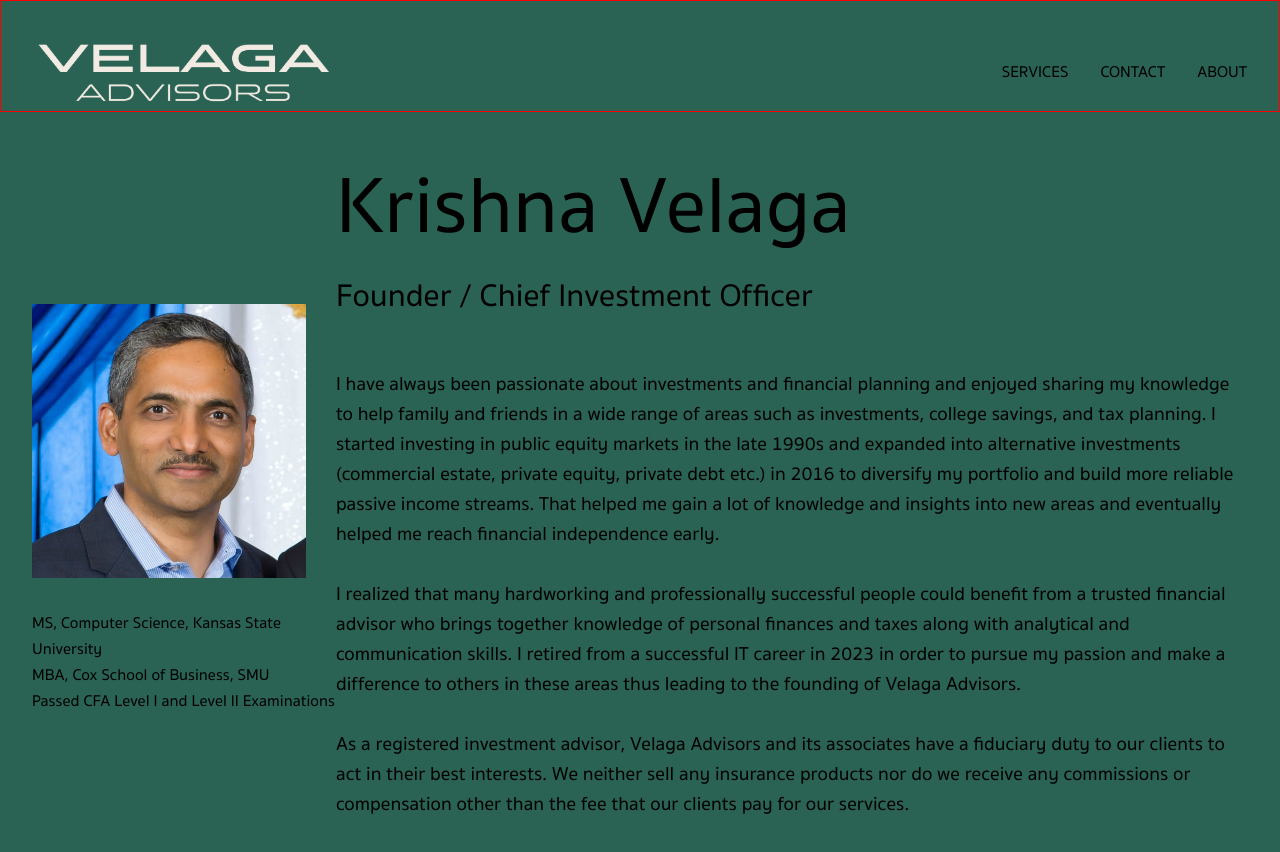
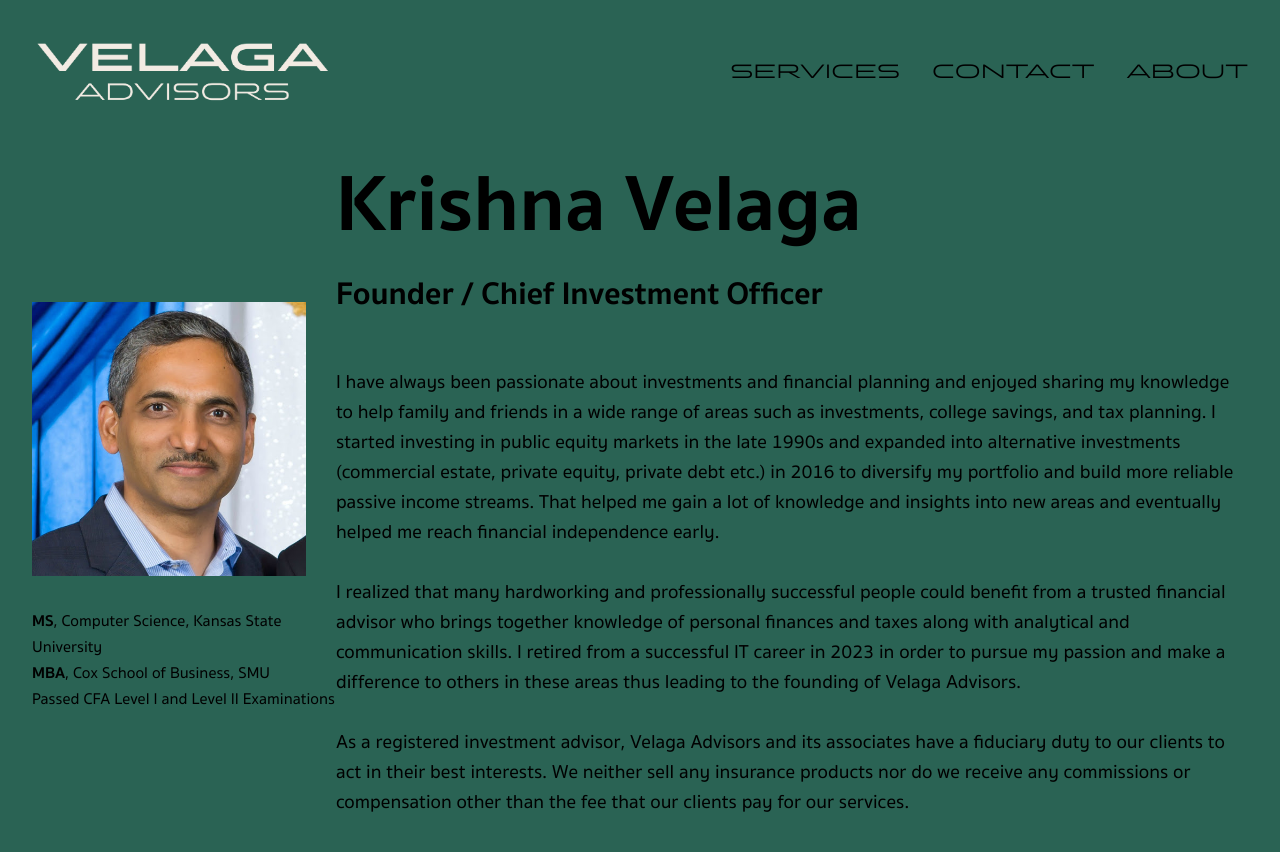
Before and after one commit to avelaga/velagaadvisors, a Next.js app: page /about in a window 1280 px wide. Shown: the top 852 px of the page. Built offline with nearby package versions, Linux system fonts and the light colour scheme.

Commit message:
all fonts laid out

```diff
--- a/components/layout.js
+++ b/components/layout.js
@@ -28,9 +28,14 @@
   variable: '--font-sukhumvitSet'
 })
 
+const stereogothic = localFont({
+  src: '../public/stereogothic/StereoGothic-400.ttf',
+  variable: '--font-stereogothic'
+})
+
 export default function Layout({ children }) {
   return (
-    <div className={sukhumvitSet.variable}>
+    <div className={`${sukhumvitSet.variable} ${stereogothic.variable}`}>
       <Navbar />
       <main>{children}</main>
       {/* <Footer /> */}
--- a/pages/about/index.js
+++ b/pages/about/index.js
@@ -18,8 +18,8 @@
                 <div className={styles.left}>
                     <Image src="/krishna.jpg" width={200} height={200} style={{ width: '90%', height: 'auto' }} className={styles.krisha} />
                     <div className={styles.education}>
-                        <bold>MS</bold>, Computer Science, Kansas State University<br />
-                        <bold>MBA</bold>, Cox School of Business, SMU<br />
+                        <b>MS</b>, Computer Science, Kansas State University<br />
+                        <b>MBA</b>, Cox School of Business, SMU<br />
                         Passed CFA Level I and Level II Examinations
                     </div>
                 </div>
--- a/styles/About.module.css
+++ b/styles/About.module.css
@@ -13,12 +13,14 @@
     font-size: 5rem;
     width: 100%;
     height: fit-content;
+    font-weight: 500;
 }
 
 .subheader {
     font-size: 2rem;
     width: 100%;
     height: fit-content;
+    font-weight: 500;
 }
 
 .body {
--- a/styles/Home.module.css
+++ b/styles/Home.module.css
@@ -12,12 +12,14 @@
   font-size: 5rem;
   width: 100vw;
   height: fit-content;
+  font-weight: 500;
 }
 
 .subheader {
   font-size: 2rem;
   width: 100vw;
   height: fit-content;
+  font-weight: 500;
 }
 
 .body {
@@ -46,6 +48,7 @@
   align-items: center;
   justify-content: space-evenly;
   width: 100vw;
+  font-weight: 500;
 }
 
 .reason {
@@ -58,6 +61,7 @@
 .reasonHeader {
   font-size: 2rem;
   padding-bottom: 1rem;
+  font-weight: 500;
 }
 
 .description {
--- a/styles/Navbar.module.css
+++ b/styles/Navbar.module.css
@@ -6,7 +6,7 @@
     padding-left: 2rem;
     padding-right: 2rem;
     padding-top: 2rem;
-    border: solid red 1px;
+    /* border: solid red 1px; */
 }
 
 .right{
@@ -19,8 +19,8 @@
 .link {
     margin-left: 2rem;
     text-align: right;
-    font-family: var(--font-sukhumvitSet);
-    font-weight: 300;
+    font-family: var(--font-stereogothic);
+    font-size: 1.2rem;
 }
 
 .logo {
--- a/styles/Services.module.css
+++ b/styles/Services.module.css
@@ -13,6 +13,7 @@
 .subheader {
     font-size: 2rem;
     width: 100%;
+    font-weight: 500;
     /* height: fit-content; */
 }
 
--- a/styles/globals.css
+++ b/styles/globals.css
@@ -112,6 +112,7 @@
 }
 
 button {
+  font-weight: 500;
   color: var(--green);
   background: var(--white);
   padding: 1rem;
```
Also changed, not shown: public/stereogothic/StereoGothic-400.ttf (added).
